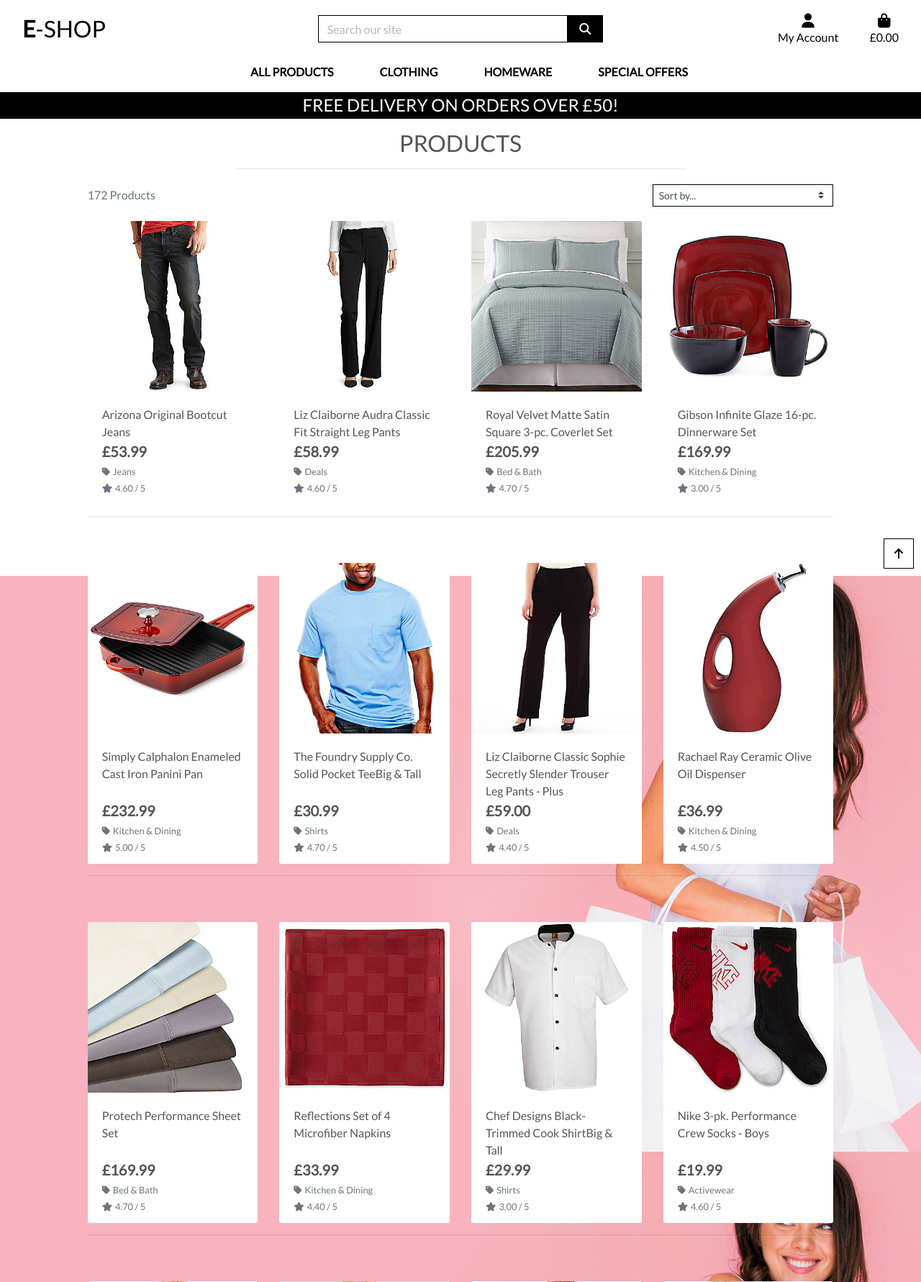
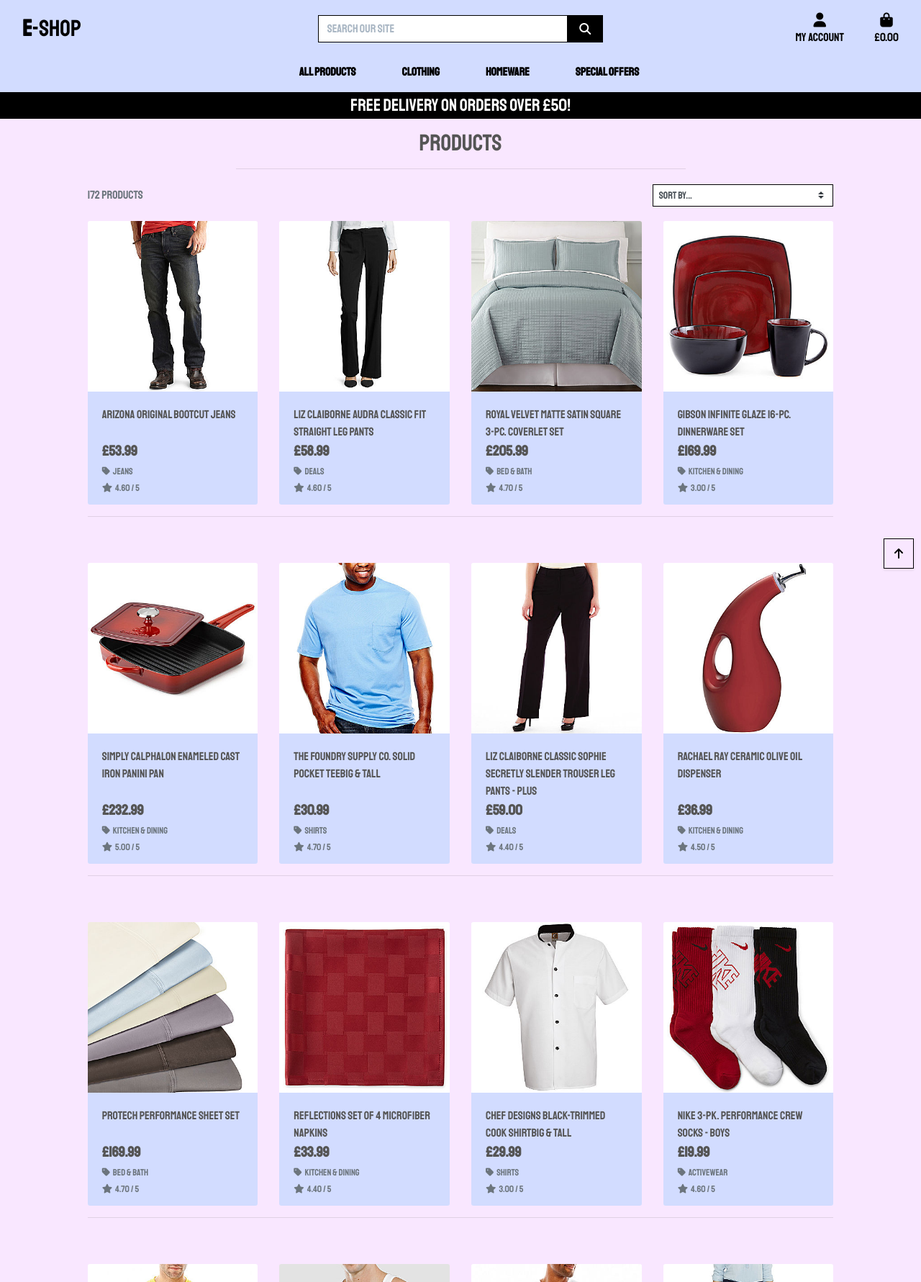
Before and after one commit to Jai-austin95/django-eshop-project, a Django app: page /products/ in a window 1280 px wide. Shown: the top 1781 px of the page at 72% size. Run offline with Django 3.2, Linux system fonts and the light colour scheme; data comes from the database, SQL or seed files in the repository; some libraries are stand-ins or nearby versions.

Commit message:
edited colour scheme and changed font family

```diff
--- a/bag/templates/bag/bag.html
+++ b/bag/templates/bag/bag.html
@@ -11,7 +11,7 @@
 {% endblock %}
 
 {% block content %}
-    <div class="overlay"></div>
+    <div id="product-background"  class="overlay"></div>
     <div class="container mb-2">
         <div class="row">
             <div class="col">
--- a/checkout/templates/checkout/checkout.html
+++ b/checkout/templates/checkout/checkout.html
@@ -15,7 +15,7 @@
 {% endblock %}
 
 {% block content %}
-    <div class="overlay"></div>
+    <div id="product-background"  class="overlay"></div>
     <div class="container">
         <div class="row">
             <div class="col">
--- a/checkout/templates/checkout/checkout_success.html
+++ b/checkout/templates/checkout/checkout_success.html
@@ -14,7 +14,7 @@
 {% endblock %}
 
 {% block content %}
-    <div class="overlay"></div>
+    <div id="product-background" class="overlay"></div>
     <div class="container">
         <div class="row">
             <div class="col">
--- a/products/templates/products/add_product.html
+++ b/products/templates/products/add_product.html
@@ -10,7 +10,7 @@
 {% endblock %}
 
 {% block content %}
-    <div class="overlay"></div>
+    <div id="product-background"  class="overlay"></div>
     <div class="container">
         <div class="row">
             <div class="col-12 col-md-6">
--- a/products/templates/products/edit_product.html
+++ b/products/templates/products/edit_product.html
@@ -10,7 +10,7 @@
 {% endblock %}
 
 {% block content %}
-    <div class="overlay"></div>
+    <div id="product-background"  class="overlay"></div>
     <div class="container">
         <div class="row">
             <div class="col-12 col-md-6">
--- a/products/templates/products/product_detail.html
+++ b/products/templates/products/product_detail.html
@@ -11,7 +11,7 @@
 
 {% block content %}
     <div class="overlay"></div>
-    <div class="container-fluid">
+    <div id="product-background" class="container-fluid">
         <div class="row">
             <div class="col-12 col-md-6 col-lg-4 offset-lg-2">
                 <div class="image-container my-5">
--- a/products/templates/products/products.html
+++ b/products/templates/products/products.html
@@ -11,7 +11,7 @@
 
 {% block content %}
     <div class="overlay"></div>
-    <div class="container-fluid">
+    <div id="product-background" class="container-fluid">
         <div class="row">
             <div class="col text-center mt-3">
                 <h2 class="logo-font">Products</h2>
@@ -63,10 +63,10 @@
                                     <img class="card-img-top img-fluid" src="{{ MEDIA_URL }}noimage.png" alt="{{ product.name }}">
                                 </a>
                                 {% endif %}
-                                <div class="card-body pb-0">
+                                <div id="card-header-colour" class="card-body pb-0">
                                     <p class="mb-0">{{ product.name }}</p>
                                 </div>
-                                <div class="card-footer bg-white pt-0 border-0 text-left">
+                                <div id="card-footer-colour" class="card-footer bg-white pt-0 border-0 text-left">
                                     <div class="row">
                                         <div class="col">
                                             <p class="lead mb-0 text-left font-weight-bold">£{{ product.price }}</p>
--- a/profiles/templates/profiles/profile.html
+++ b/profiles/templates/profiles/profile.html
@@ -14,7 +14,7 @@
 {% endblock %}
 
 {% block content %}
-    <div class="overlay"></div>
+    <div id="product-background" class="overlay"></div>
     <div class="container">
         <div class="row">
             <div class="col">
--- a/static/css/base.css
+++ b/static/css/base.css
@@ -1,3 +1,5 @@
+@import url('https://fonts.googleapis.com/css2?family=Staatliches&display=swap');
+
 html {
     height: 100%;
 }
@@ -7,8 +9,29 @@
     background-size: cover;
     height: calc(100vh - 164px);
     color: #555;
-    font-family: 'Lato';
+    font-family: 'Staatliches', cursive;
 }
+
+#topnav {
+    background-color: #d2dcff !important;
+}
+
+#bottomnav {
+    background-color:  #d2dcff!important;
+}
+
+#product-background {
+    background-color: #f9e7ff !important;
+}
+
+#card-header-colour {
+    background-color: #d2dcff !important;
+}
+
+#card-footer-colour {
+    background-color: #d2dcff !important;
+}
+
 
 /* from Bulma */
 .icon {
--- a/templates/allauth/account/base.html
+++ b/templates/allauth/account/base.html
@@ -2,7 +2,7 @@
 
 {% block content %}
     <div class="container header-container">
-        <div class="overlay"></div>
+        <div id="product-background"  class="overlay"></div>
         <div class="row">
             <div class="col-12 col-md-6">
                 <div class="allauth-form-inner-content">
--- a/templates/base.html
+++ b/templates/base.html
@@ -97,7 +97,7 @@
                 </ul>
             </div>
         </div>
-        <div class="row bg-white">
+        <div id="bottomnav" class="row bg-white">
             <nav class="navbar navbar-expand-lg navbar-light w-100">
                 <button class="navbar-toggler" type="button" data-toggle="collapse" data-target="#main-nav" aria-controls="main-nav" aria-expanded="false" aria-label="Toggle navigation">
                     <span class="navbar-toggler-icon"></span>
```
